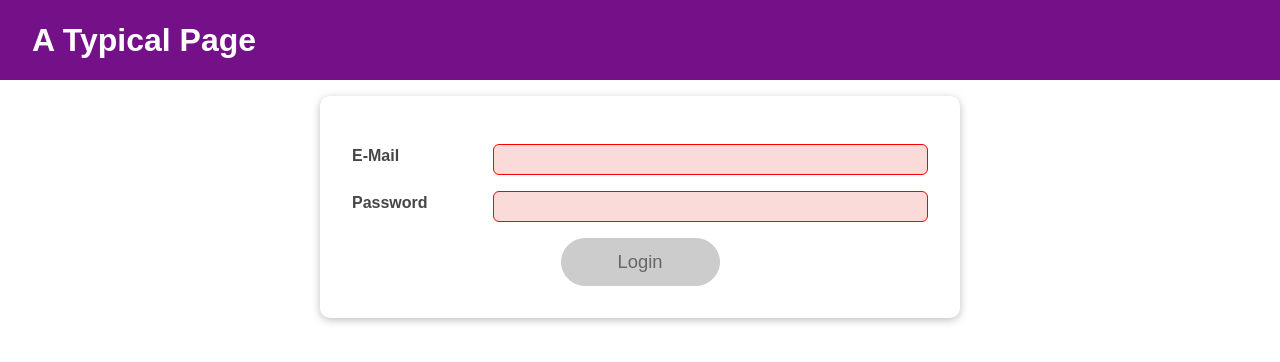
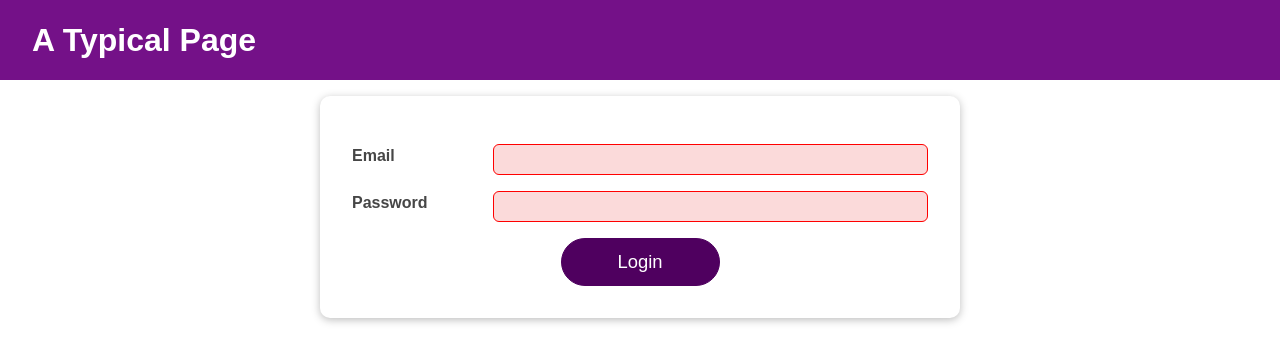
Before and after one commit to DaxeshItaliya/Training_task, a React (Create React App) app: page / in a window 1280 px wide. Shown: the top 362 px of the page. Built offline with nearby package versions, Linux system fonts and the light colour scheme.

Commit message:
Forward Reffrance Example

```diff
--- a/src/components/Login/Login.js
+++ b/src/components/Login/Login.js
@@ -1,9 +1,16 @@
-import React, { useState, useEffect, useReducer, useContext } from "react";
+import React, {
+  useState,
+  useEffect,
+  useReducer,
+  useContext,
+  useRef,
+} from "react";
 
 import Card from "../UI/Card/Card";
 import classes from "./Login.module.css";
 import Button from "../UI/Button/Button";
 import AuthContext from "../Context/auth-context";
+import Input from "../UI/Input/Input";
 
 const emailReducer = (state, action) => {
   if (action.type === "USER_INPUT")
@@ -28,6 +35,8 @@ const passwordReducer = (state, action) => {
 const Login = () => {
   const ctx = useContext(AuthContext);
   const [formIsValid, setFormIsValid] = useState(false);
+  const emailRef = useRef();
+  const passwordRef = useRef();
 
   const [emailState, dispatchEmail] = useReducer(emailReducer, {
     value: "",
@@ -79,42 +88,41 @@ const Login = () => {
 
   const submitHandler = (event) => {
     event.preventDefault();
-    ctx.onLogIn(emailState.value, passwordState.value);
+    if (formIsValid) ctx.onLogIn(emailState.value, passwordState.value);
+    else if (!emailState.isValid) {
+      emailRef.current.focus();
+    } else {
+      passwordRef.current.focus();
+    }
   };
 
   return (
     <Card className={classes.login}>
       <form onSubmit={submitHandler}>
-        <div
-          className={`${classes.control} ${
-            emailState.isValid === false ? classes.invalid : ""
-          }`}
-        >
-          <label htmlFor="email">E-Mail</label>
-          <input
+        <Input
+          ref={emailRef}
           type="email"
           id="email"
+          label="Email"
           value={emailState.value}
           onChange={emailChangeHandler}
           onBlur={validateEmailHandler}
+          isValid={emailState.isValid}
         />
-        </div>
-        <div
-          className={`${classes.control} ${
-            passwordState.isValid === false ? classes.invalid : ""
-          }`}
-        >
-          <label htmlFor="password">Password</label>
-          <input
+
+        <Input
+          ref={passwordRef}
           type="password"
           id="password"
+          label="Password"
           value={passwordState.value}
           onChange={passwordChangeHandler}
           onBlur={validatePasswordHandler}
+          isValid={passwordState.isValid}
         />
-        </div>
+
         <div className={classes.actions}>
-          <Button type="submit" className={classes.btn} disabled={!formIsValid}>
+          <Button type="submit" className={classes.btn}>
             Login
           </Button>
         </div>
--- a/src/components/Login/Login.module.css
+++ b/src/components/Login/Login.module.css
@@ -4,53 +4,6 @@
   margin: 2rem auto;
   padding: 2rem;
 }
-
-.control {
-  margin: 1rem 0;
-  display: flex;
-  align-items: stretch;
-  flex-direction: column;
-}
-
-.control label,
-.control input {
-  display: block;
-}
-
-.control label {
-  font-weight: bold;
-  flex: 1;
-  color: #464646;
-  margin-bottom: 0.5rem;
-}
-
-.control input {
-  flex: 3;
-  font: inherit;
-  padding: 0.35rem 0.35rem;
-  border-radius: 6px;
-  border: 1px solid #ccc;
-}
-
-.control input:focus {
-  outline: none;
-  border-color: #4f005f;
-  background: #f6dbfc;
-}
-
-.control.invalid input {
-  border-color: red;
-  background: #fbdada;
-}
-
 .actions {
   text-align: center;
 }
-
-@media (min-width: 768px) {
-  .control {
-    align-items: center;
-    flex-direction: row;
-  }
-
-}
--- /dev/null
+++ b/src/components/UI/Input/Input.js
@@ -0,0 +1,33 @@
+import React, { useImperativeHandle, useRef } from "react";
+import classes from "./Input.module.css";
+
+const Input = React.forwardRef((props, ref) => {
+  const inputRef = useRef();
+  const activate = () => {
+    inputRef.current.focus();
+  };
+  useImperativeHandle(ref, () => {
+    return {
+      focus: activate,
+    };
+  });
+  return (
+    <div
+      className={`${classes.control} ${
+        props.isValid === false ? classes.invalid : ""
+      }`}
+    >
+      <label htmlFor="email">{props.label}</label>
+      <input
+        ref={inputRef}
+        type={props.type}
+        id={props.id}
+        value={props.value}
+        onChange={props.onChange}
+        onBlur={props.onBlur}
+      />
+    </div>
+  );
+});
+
+export default Input;
--- /dev/null
+++ b/src/components/UI/Input/Input.module.css
@@ -0,0 +1,44 @@
+.control {
+  margin: 1rem 0;
+  display: flex;
+  align-items: stretch;
+  flex-direction: column;
+}
+
+.control label,
+.control input {
+  display: block;
+}
+
+.control label {
+  font-weight: bold;
+  flex: 1;
+  color: #464646;
+  margin-bottom: 0.5rem;
+}
+
+.control input {
+  flex: 3;
+  font: inherit;
+  padding: 0.35rem 0.35rem;
+  border-radius: 6px;
+  border: 1px solid #ccc;
+}
+
+.control input:focus {
+  outline: none;
+  border-color: #4f005f;
+  background: #f6dbfc;
+}
+
+.control.invalid input {
+  border-color: red;
+  background: #fbdada;
+}
+
+@media (min-width: 768px) {
+  .control {
+    align-items: center;
+    flex-direction: row;
+  }
+}
```
Also changed, not shown: 1 other file (tests, documents, lock files or other folders). Lines whose indentation alone changed are shown as unchanged.
